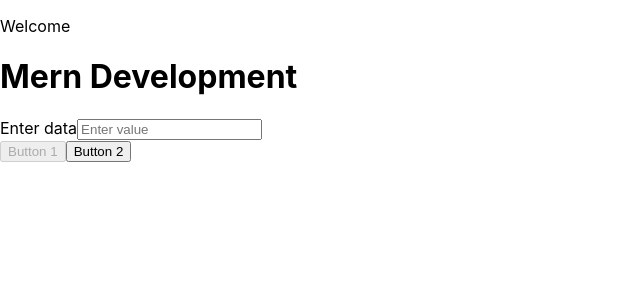
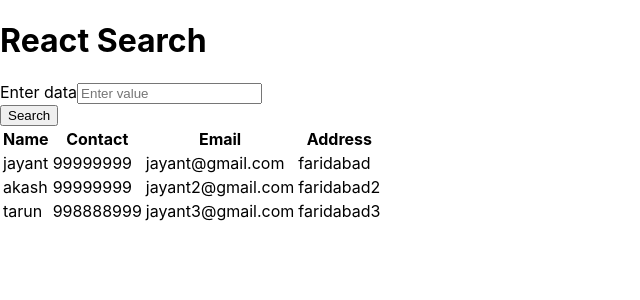
Before and after one commit to jayant13o6/nasaApiUsed, a React (Create React App) app: page / in a window 1280 px wide. Shown: the top 300 px of the page, without its empty margins (0-640 px from the left). Built offline with nearby package versions, Linux system fonts and the light colour scheme; no server answers.

Commit message:
changes for filter func

```diff
--- a/src/App.js
+++ b/src/App.js
@@ -4,10 +4,11 @@ import { BrowserRouter as Router ,Routes,useRoutes } from 'react-router-dom';
 import Home from './component/home';
 import BrowseDataPage from './component/browseDataPage';
 import BrowseSpecificPage from './component/browseSpecificPage';
+import Home2 from './component/home2';
 
 const AddRoute = () => {
 	let routes = useRoutes([
-	    { path: "/", element: <Home /> },
+	    { path: "/", element: <Home2/> },
       { path: "/browseDataPage", element: <BrowseDataPage/>},
       { path: "/browseSpecificPage/:id", element: <BrowseSpecificPage/>}
   	]);
--- /dev/null
+++ b/src/component/data.json
@@ -0,0 +1,18 @@
+[{
+    "name":"jayant",
+    "contact":"99999999",
+    "email":"jayant@gmail.com",
+    "address":"faridabad"
+},
+{
+    "name":"akash",
+    "contact":"99999999",
+    "email":"jayant2@gmail.com",
+    "address":"faridabad2"
+},
+{
+    "name":"tarun",
+    "contact":"998888999",
+    "email":"jayant3@gmail.com",
+    "address":"faridabad3"
+}]
--- /dev/null
+++ b/src/component/home2.js
@@ -0,0 +1,127 @@
+import React from "react";
+import { useState } from "react";
+import data from "./data.json";
+
+function Home2() {
+  const [user, setUser] = useState("");
+  const [filterData, setFilterData] = useState([]);
+  let name, value;
+
+  function handleInput(e) {
+    e.preventDefault();
+    // console.log(e);
+    name = e.target.name;
+    value = e.target.value;
+    setUser({ ...user, [name]: value });
+  }
+
+  const searchText = () => {
+    console.log("button clicked::>", user.dataEntered);
+    const newData = data.filter((val) => {
+      if (!user.dataEntered) {
+        console.log("val:", val);
+      } else if (val.name.includes(user.dataEntered)) {
+        // setFilterData(val);
+        return val;
+      }
+    });
+    setFilterData(newData);
+    console.log("filter result:", filterData, newData);
+  };
+
+  if (filterData.length > 0) {
+    return (
+      <div className="main">
+        <h1>React Search</h1>
+        <form>
+          <div className="form-group">
+            <label htmlFor="data">Enter data</label>
+            <input
+              type="text"
+              className="form-control"
+              id="dataEntered"
+              name="dataEntered"
+              placeholder="Enter value"
+              onChange={handleInput}
+              value={user.dataEntered}
+            />
+          </div>
+        </form>
+        {/* <List input={inputText} /> */}
+        <button typeof="submit" onClick={searchText}>
+          Search
+        </button>
+
+        <table>
+          <thead>
+            <tr>
+              <th>Name</th>
+              <th>Contact</th>
+              <th>Email</th>
+              <th>Address</th>
+            </tr>
+          </thead>
+          <tbody>
+            {filterData.map((item) => (
+              <tr>
+                <td>{item.name}</td>
+                <td>{item.contact}</td>
+                <td>{item.email}</td>
+                <td>{item.address}</td>
+              </tr>
+            ))}
+          </tbody>
+        </table>
+      </div>
+    );
+  }
+
+  ///////not filtered
+  return (
+    <div className="main">
+      <h1>React Search</h1>
+      <form>
+        <div className="form-group">
+          <label htmlFor="data">Enter data</label>
+          <input
+            type="text"
+            className="form-control"
+            id="dataEntered"
+            name="dataEntered"
+            placeholder="Enter value"
+            onChange={handleInput}
+            value={user.dataEntered}
+          />
+        </div>
+      </form>
+      {/* <List input={inputText} /> */}
+      <button typeof="submit" onClick={searchText}>
+        Search
+      </button>
+
+      <table>
+        <thead>
+          <tr>
+            <th>Name</th>
+            <th>Contact</th>
+            <th>Email</th>
+            <th>Address</th>
+          </tr>
+        </thead>
+
+        <tbody>
+          {data.map((item, index) => (
+            <tr>
+              <td>{item.name}</td>
+              <td>{item.contact}</td>
+              <td>{item.email}</td>
+              <td>{item.address}</td>
+            </tr>
+          ))}
+        </tbody>
+      </table>
+    </div>
+  );
+}
+
+export default Home2;
```
